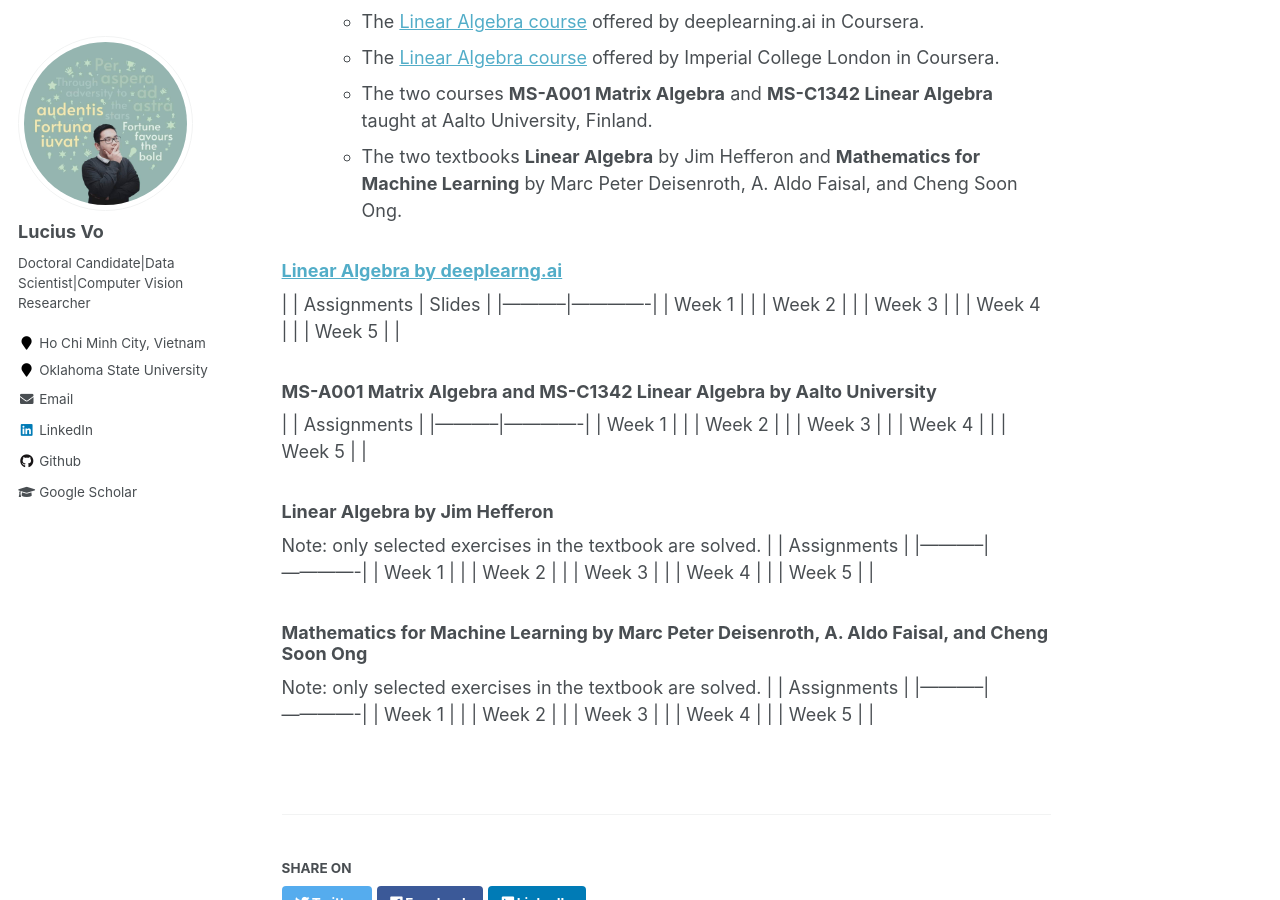
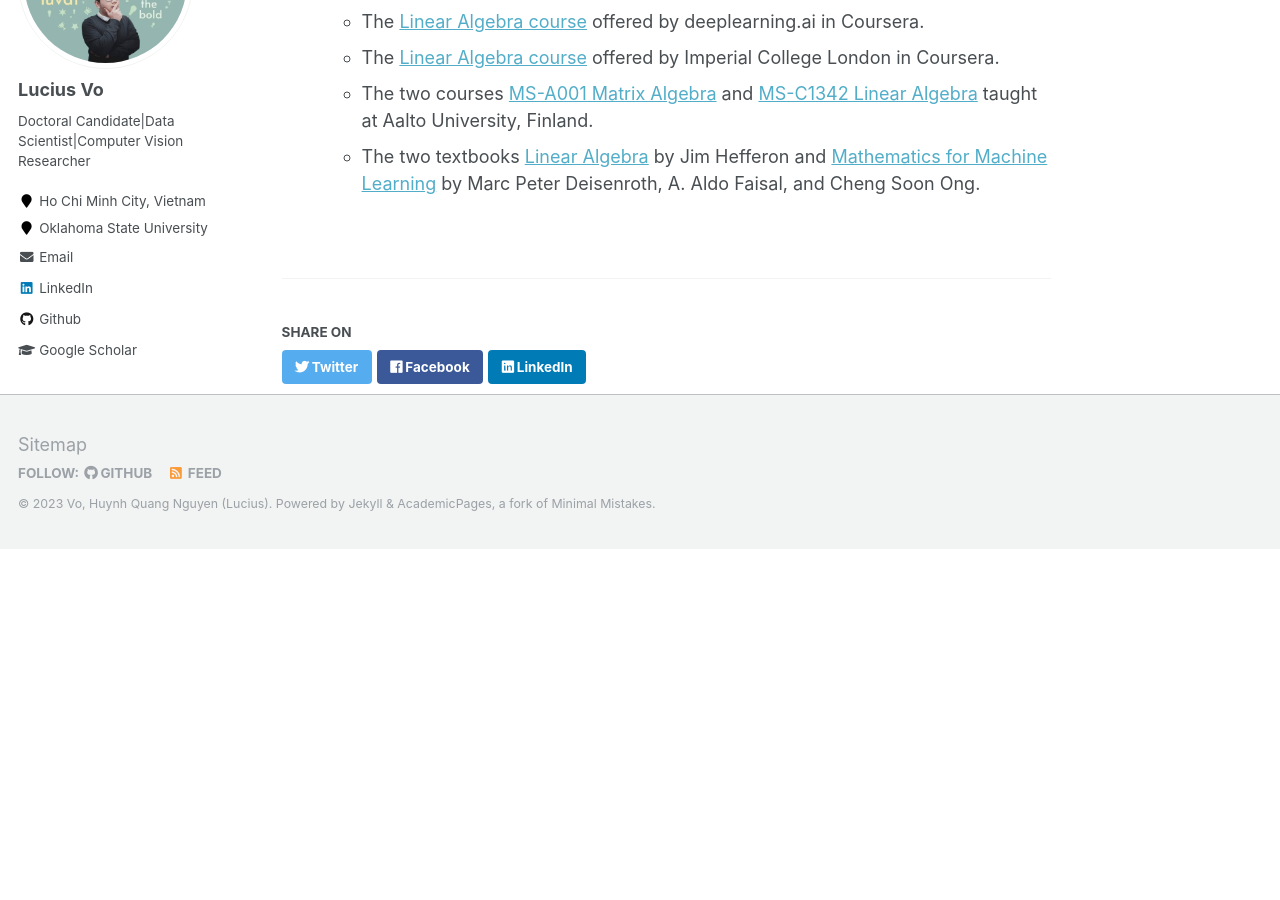
Before and after one commit to vohuynhquangnguyen/vohuynhquangnguyen.github.io, a Jekyll site: the page built from _portfolio/2023-linear-algebra.md, in a window 1280 px wide and 900 px high, scrolled down 383 px. Built offline with Jekyll 4.4.1, drawn with Linux system fonts in a browser that asks for light colours; after the commit the page ends 932 px from its top, so only the background shows below that; part of the change alters nothing that is shown.

Commit message:
newest update

```diff
--- a/_portfolio/portfolio-1.md
+++ b/_portfolio/2023-linear-algebra.md
@@ -9,10 +9,10 @@ This section contains lecture notes as well as solutions to exercises of what I
 2. The contents are based on:
     * The [Linear Algebra course](https://www.coursera.org/learn/machine-learning-linear-algebra/home/) offered by deeplearning.ai in Coursera.
     * The [Linear Algebra course](https://www.coursera.org/learn/linear-algebra-machine-learning/home/) offered by Imperial College London in Coursera.
-    * The two courses **MS-A001 Matrix Algebra** and **MS-C1342 Linear Algebra** taught at Aalto University, Finland.
-    * The two textbooks **Linear Algebra** by Jim Hefferon and **Mathematics for Machine Learning** by Marc Peter Deisenroth, A. Aldo Faisal, and Cheng Soon Ong.
+    * The two courses [MS-A001 Matrix Algebra](https://mycourses.aalto.fi/course/view.php?id=36345) and [MS-C1342 Linear Algebra](https://mycourses.aalto.fi/course/view.php?id=32610) taught at Aalto University, Finland.
+    * The two textbooks [Linear Algebra](https://hefferon.net/linearalgebra/) by Jim Hefferon and [Mathematics for Machine Learning](https://mml-book.github.io/) by Marc Peter Deisenroth, A. Aldo Faisal, and Cheng Soon Ong.
 
-### [Linear Algebra by deeplearng.ai](https://www.coursera.org/learn/machine-learning-linear-algebra/home/)
+<!-- ### [Linear Algebra by deeplearng.ai](https://www.coursera.org/learn/machine-learning-linear-algebra/home/)
 |           | Assignments | Slides |
 |-----------|-------------|
 | Week 1    |             |
@@ -50,4 +50,4 @@ Note: only selected exercises in the textbook are solved.
 | Week 2    |             |
 | Week 3    |             |
 | Week 4    |             |
-| Week 5    |             |
+| Week 5    |             | -->
```
